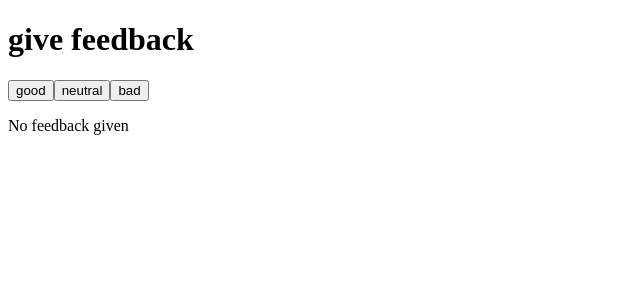
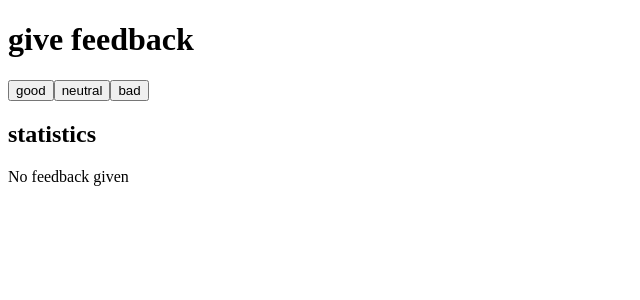
Before and after one commit to Imamasharmeen/Full-Stack-Open, a React (Vite) app in the folder part1/unicafe/: page / in a window 1280 px wide. Shown: the top 300 px of the page, without its empty margins (0-640 px from the left). Built offline with nearby package versions, Linux system fonts and the light colour scheme.

Commit message:
unicafe step 4

```diff
--- a/part1/unicafe/src/App.jsx
+++ b/part1/unicafe/src/App.jsx
@@ -2,12 +2,8 @@ import { useState } from 'react'
 
 const Statistics = ({ good, neutral, bad }) => {
   const total = good + neutral + bad
-  const average = total === 0 ? 0 : (good - bad) / total
-  const positive = total === 0 ? 0 : (good / total) * 100
-
-  if (total === 0) {
-    return <p>No feedback given</p>
-  }
+  const average = (good - bad) / total
+  const positive = (good / total) * 100
 
   return (
     <div>
@@ -27,6 +23,8 @@ const App = () => {
   const [neutral, setNeutral] = useState(0)
   const [bad, setBad] = useState(0)
 
+  const total = good + neutral + bad
+
   return (
     <div>
       <h1>give feedback</h1>
@@ -34,7 +32,14 @@ const App = () => {
       <button onClick={() => setNeutral(neutral + 1)}>neutral</button>
       <button onClick={() => setBad(bad + 1)}>bad</button>
 
-      <Statistics good={good} neutral={neutral} bad={bad} />
+      {total === 0 ? (
+        <div>
+          <h2>statistics</h2>
+          <p>No feedback given</p>
+        </div>
+      ) : (
+        <Statistics good={good} neutral={neutral} bad={bad} />
+      )}
     </div>
   )
 }
```
